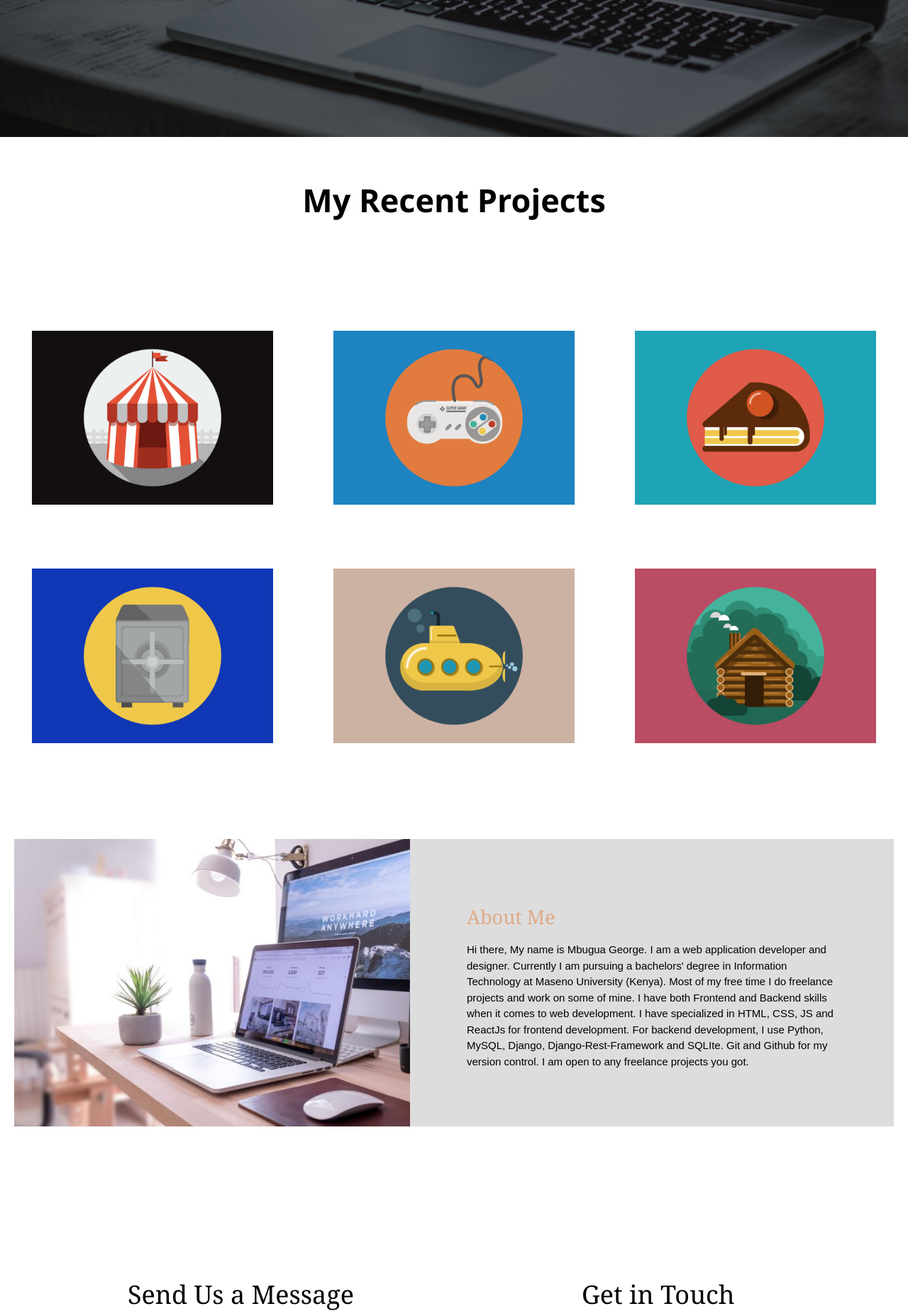
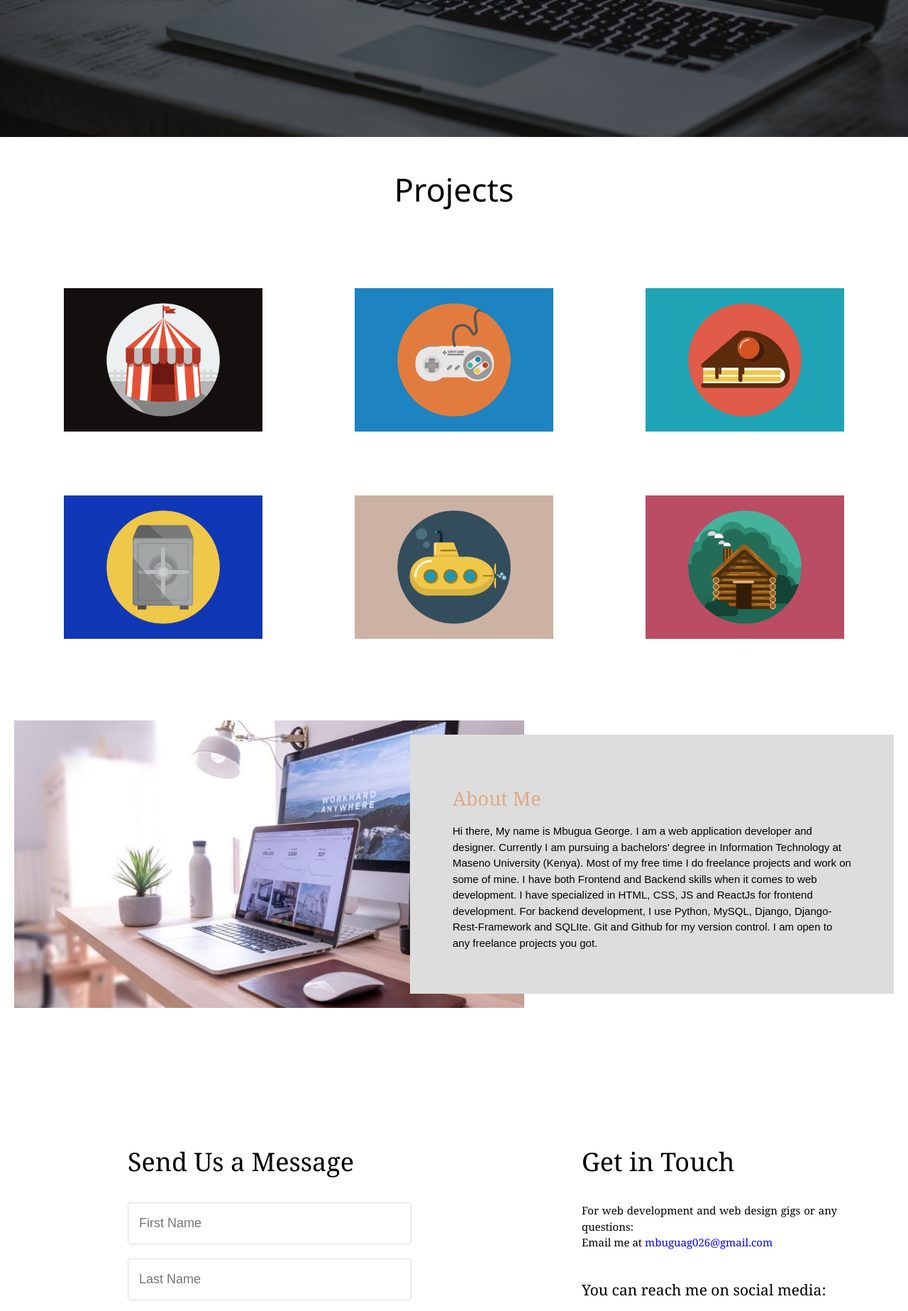
Before and after one commit to MbuguaGeorge/MbuguaGeorge.github.io, a PHP site: page / in a window 1280 px wide. Shown: the part 607-2454 px from the top of the page at 71% size. Run offline with PHP 8.4, Linux system fonts and the light colour scheme.

Commit message:
could be final commit

```diff
--- a/css/style.css
+++ b/css/style.css
@@ -99,87 +99,51 @@ nav a:hover{
     width: 55%;
     float: right;
     background-color: #ddd;
-    padding: 80px;
+    padding: 60px;
 }
-/* .portfolio{
-    text-align: center;
-    padding: 50px;
-}
-.resume h1{
-    font-family: Cambria, Cochin, Georgia, Times, 'Times New Roman', serif;
-    color: coral;
-}
-.resume p{
-    font-family: Cambria, Cochin, Georgia, Times, 'Times New Roman', serif;
-    padding: 20px;
-}
-.resume ul li{
-    list-style: none;
-    padding: 10px;
-    cursor: pointer;
-}
-
-.resume ul{
-    display: flex;
-    justify-content: center;
-}
-.desc{
-    font-family: Cambria, Cochin, Georgia, Times, 'Times New Roman', serif;
-    text-align: justify;
-} */
-
-
 
 /* now edwin */
 .projects__heading {
     font-size: 3rem;
-    font-weight: 600;
+    font-weight: 500;
     text-align: center;
-    padding-top: 3rem; }
+    padding-top: 2rem; }
     @media only screen and (max-width: 56.25em) {
       .projects__heading {
-        padding-top: 4rem; } }
+        padding-top: 4rem;
+    }
+}
 
   .projects__container {
     display: flex;
     justify-content: space-evenly;
     flex-wrap: wrap;
     background-color: white;
-    margin-top: 5rem; }
+    margin-top: 2rem; }
     @media only screen and (max-width: 56.25em) {
       .projects__container {
-        margin-top: 3rem; } }
+        margin-top: 3rem;
+    }
+}
 
   .projects__card {
-
-    max-width: 28rem;
-    /* border-radius: 1.5rem; */
+    width: 24rem;
     margin-top: 4rem;
     position: relative;
-    /* color: #fff; */
     overflow: hidden;
-
-
-    /* box-shadow: 0 -0.5rem 10px rgba(0, 0, 0, 0.1);  */
 }
-    .projects__card::before {
+   .projects__card::before {
       content: "";
       position: absolute;
-      /* left: 0;
-      top: -0.5rem; */
       width: 100%;
       height: 100%;
-
-      /* background-color: white; */
-      opacity: 0.4; }
+      opacity: 0.4;
+    }
 
   .projects__img {
     height: 100%;
     width: 100%;
-    /* border-radius: 1.5rem; */
-    /* transform: scale(1); */
     overflow: hidden;
-
     transition: all 0.45s ease-in-out;
 }
 
@@ -193,6 +157,7 @@ nav a:hover{
     height: 100%;
     top: 50%;
     left: 50%;
+    color:white;
     transform: translate(-50%, -50%);
 
 }
@@ -206,19 +171,20 @@ nav a:hover{
     margin: 0 1rem 0 1rem;
 }
 .projects__card:hover .overlay {
-    opacity: .4;
+    opacity: .8;
+    background-color: black;
 
 }
 
   .projects__card:hover .projects__description {
     display: flex;
-
-    /* transition: all 0.45s ease-in-out; */
-    z-index: 5; }
+    transition: all 0.45s ease-in-out;
+    z-index: 5;
+}
 
   .projects__card:hover .projects__img {
     transform: scale(1.2);
-
+    opacity: .4;
 }
 
   .projects__card .overlay {
@@ -230,20 +196,10 @@ nav a:hover{
     height: 100%;
     background-color: white;
     opacity: 0;
-    /* border-radius: 1.5rem; */
     transition: all 0.45s ease-in-out;
 }
-/* .projects {
-    height: 100%;
-    overflow-x: hidden;
-    padding-bottom: 8rem;
-    background-color: #fff;
-    color: white;
-    border-bottom: var(--line);
-    box-shadow: 0px -8px 10px 0px rgba(0, 0, 0, 0.1); }
-    @media only screen and (max-width: 37.5em) {
-      .projects {
-        padding-bottom: 4rem; } } */
+/* end of edwin */
+
 .about-me h1{
     margin-bottom: 15px;
 }
--- a/index.html
+++ b/index.html
@@ -32,32 +32,10 @@
                 </div>
             </div>
         </div>
-        <!-- <div class="container" id="Project">
-            <div class="portfolio">
-                <div class="resume">
-                    <h1>Projects</h1>
-                    <p>From Web Components and Design to Django backend implementation and RestFul Apis. Check out my latest Projects.</p>
-
-                        <ul>
-                            <li>
-                                <img src="images/circus.png" width=300/>
-                            </li>
-                            <li><img src="images/game.png" width=300/></li>
-                            <li><img src="images/cake.png" width=300/></li>
-                        </ul>
-                        <ul>
-                            <li><img src="images/safe.png" width=300/></li>
-                            <li><img src="images/submarine.png" width=300/></li>
-                            <li><img src="images/cabin.png" width=300/></li>
-                        </ul>
-
-                </div>
-            </div>
-        </div> -->
 
         <!-- now edwin -->
         <div class="projects" id="portfolio">
-            <h3 class="projects__heading">My Recent Projects</h3>
+            <h3 class="projects__heading">Projects</h3>
             <div class="projects__container">
               <div class="projects__card">
                 <figure>
```
Also changed, not shown: other parts of index.html (+13 -21 lines).
